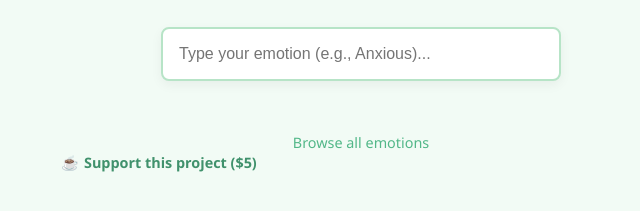
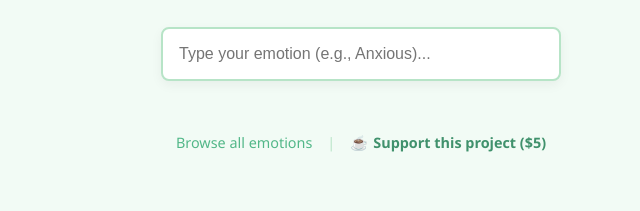
Before and after one commit to sagarponnur/mindrestscriptures, an Astro site: page / in a window 1280 px wide. Shown: the part 149-360 px from the top of the page, without its empty margins (279-919 px from the left). Built offline with nearby package versions, Linux system fonts and the light colour scheme; Astro itself is replaced by a stand-in of ours.

Commit message:
footer alignment fixed

```diff
--- a/src/pages/index.astro
+++ b/src/pages/index.astro
@@ -151,12 +151,15 @@ import { emotions } from '../data/emotions.js';
     </div>
 
     <!-- Links directly to your dynamic SEO directory -->
-    <footer style="margin-top: 50px; padding-bottom: 20px;">
-      <a href="/directory" style="color: #52b788; text-decoration: none; font-size: 0.9rem;">Browse all emotions</a>
-      <a href="https://rzp.io/rzp/RrXZMZu" target="_blank" style="color: #40916c; text-decoration: none; font-size: 0.9rem; font-weight: 600; display: flex; align-items: center; gap: 5px;">
-  <span>☕</span> Support this project ($5)
-</a>
-    </footer>
+   <footer style="margin-top: 50px; padding-bottom: 20px; text-align: center; width: 100%;">
+  <div style="display: inline-flex; align-items: center; justify-content: center; flex-wrap: wrap; gap: 15px;">
+    <a href="/directory" style="color: #52b788; text-decoration: none; font-size: 0.9rem;">Browse all emotions</a>
+    <span style="color: #b7e4c7; font-size: 0.9rem;">|</span>
+    <a href="https://rzp.io/rzp/RrXZMZu" target="_blank" style="color: #40916c; text-decoration: none; font-size: 0.9rem; font-weight: 600; display: inline-flex; align-items: center; gap: 5px;">
+      <span>☕</span> Support this project ($5)
+    </a>
+  </div>
+</footer>
 
     <script>
       const searchInput = document.getElementById('emotion-search');
```
Also changed, not shown: src/pages/directory.astro (+6 -3 lines).
